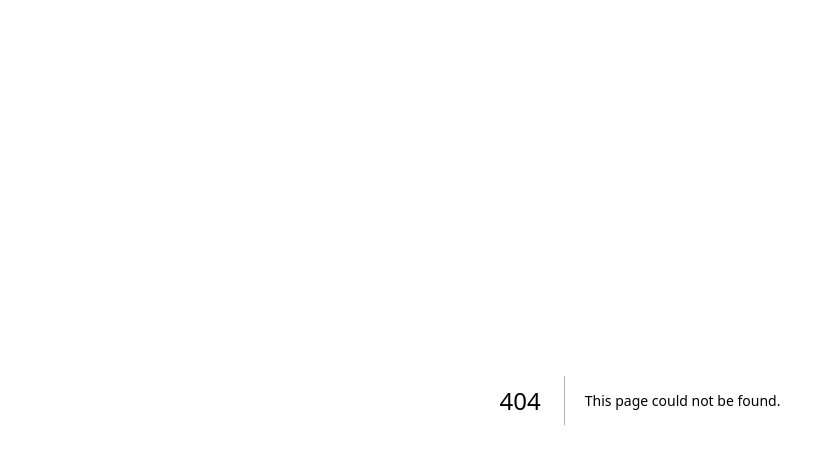
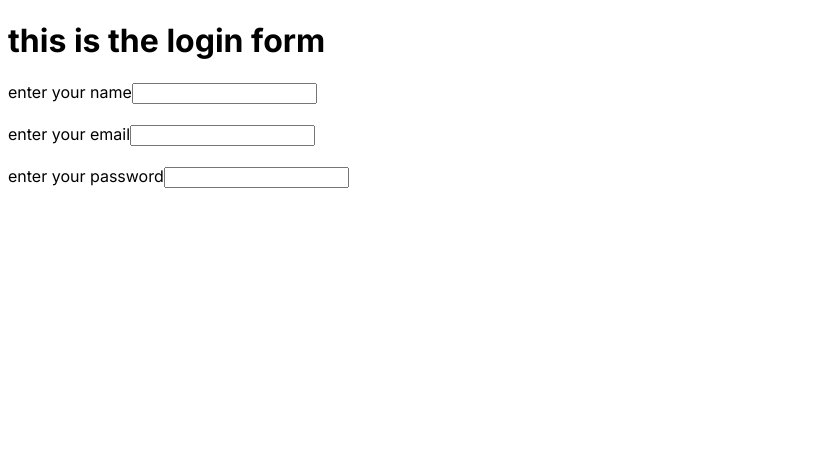
Before and after one commit to kabeer-necrox/metadanext, a Next.js app: page /login in a window 1280 px wide. Before the commit this address had no page. Shown: the top 464 px of the page, without its empty margins (0-835 px from the left). Built offline with nearby package versions, Linux system fonts and the light colour scheme.

Commit message:
this is nex route

```diff
--- /dev/null
+++ b/src/app/about/page.js
@@ -0,0 +1,13 @@
+import React from 'react'
+
+const page = () => {
+  return (
+    <div>
+      <h1>this is about page</h1>
+      <p>pattern for make routes in next js</p>
+      <p>we do't need to instill exteral file in next js</p>
+    </div>
+  )
+}
+
+export default page
--- /dev/null
+++ b/src/app/dashboard/page.js
@@ -0,0 +1,14 @@
+import React from 'react'
+
+const page = () => {
+  return (
+    <div>
+
+        <h1>this is the Dashboard</h1>
+        <h2>this is our e-commers web</h2>
+        <p>we provide varites of servies</p>
+    </div>
+  )
+}
+
+export default page
--- /dev/null
+++ b/src/app/login/page.js
@@ -0,0 +1,22 @@
+import React from 'react'
+
+const page = () => {
+  return (
+    <div>
+
+        <h1>this is the login form</h1>
+        <label>enter your name</label>
+        <input  />
+        <br></br>
+        <br></br>
+        <label>enter your email</label>
+        <input />
+        <br></br>
+        <br></br>
+        <label>enter your password</label>
+        <input />
+    </div>
+  )
+}
+
+export default page
--- a/src/app/page.js
+++ b/src/app/page.js
@@ -1,30 +1,9 @@
-import Image from "next/image";
-
 export default function Home() {
   return (
     <main className="flex min-h-screen flex-col items-center justify-between p-24">
-      <div className="components">
-      <User name="kabeer"/>
-      {/* <User name="furqan"/> */}
-      <User name="developer" age= "19" address="nyc"/>
-      <User name="desiner"/>
-      <User name="hacker"/>
-      </div>
+     <h1>Next routing</h1>
 
-      <h1 className="pagehome">Home Page</h1>
-      <p className="homepagepara">this is para</p>
 
     </main>
   );
 }
-
-
-const User =(props)=>{
-  return(
-    <>
-    <h1>user name is {props.name}</h1>
-    <p>this is { props.address} </p>
-    <p>this is {props.age} </p>
-    </>
-  )
-}
```
